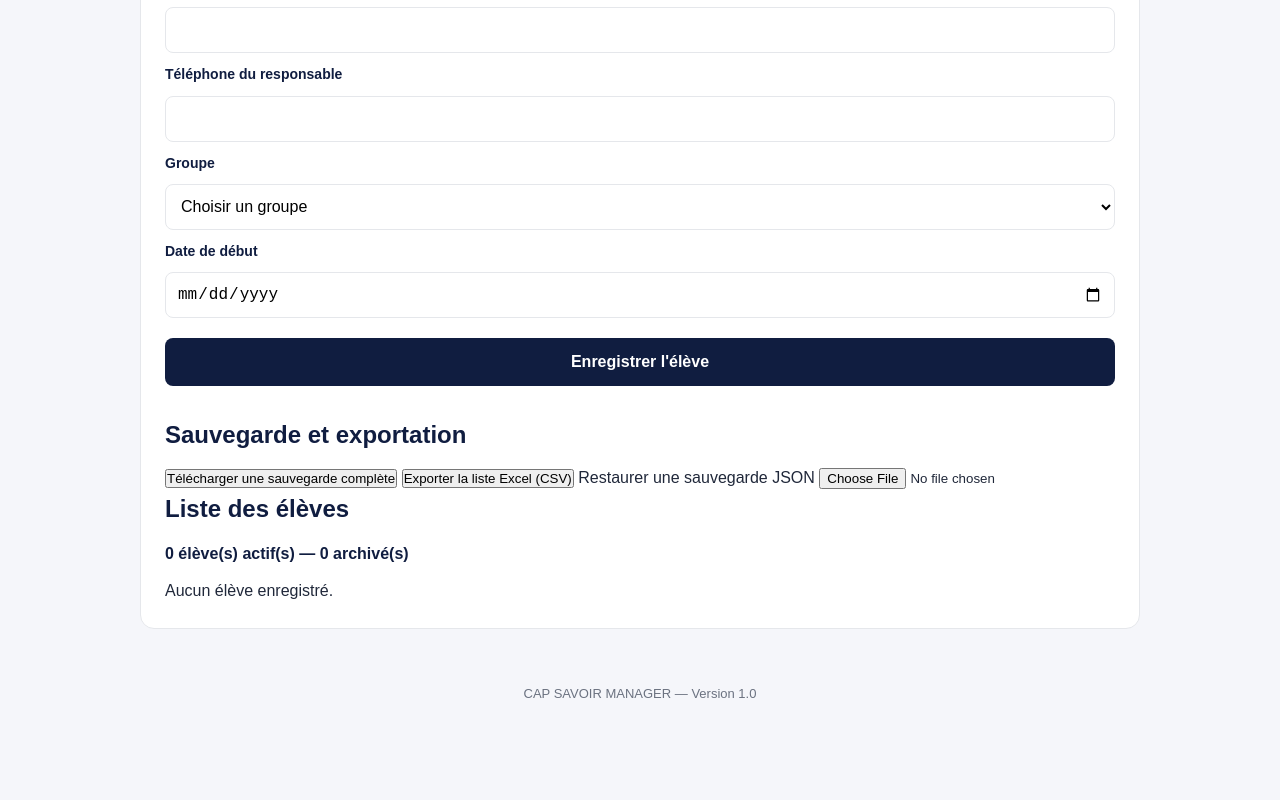
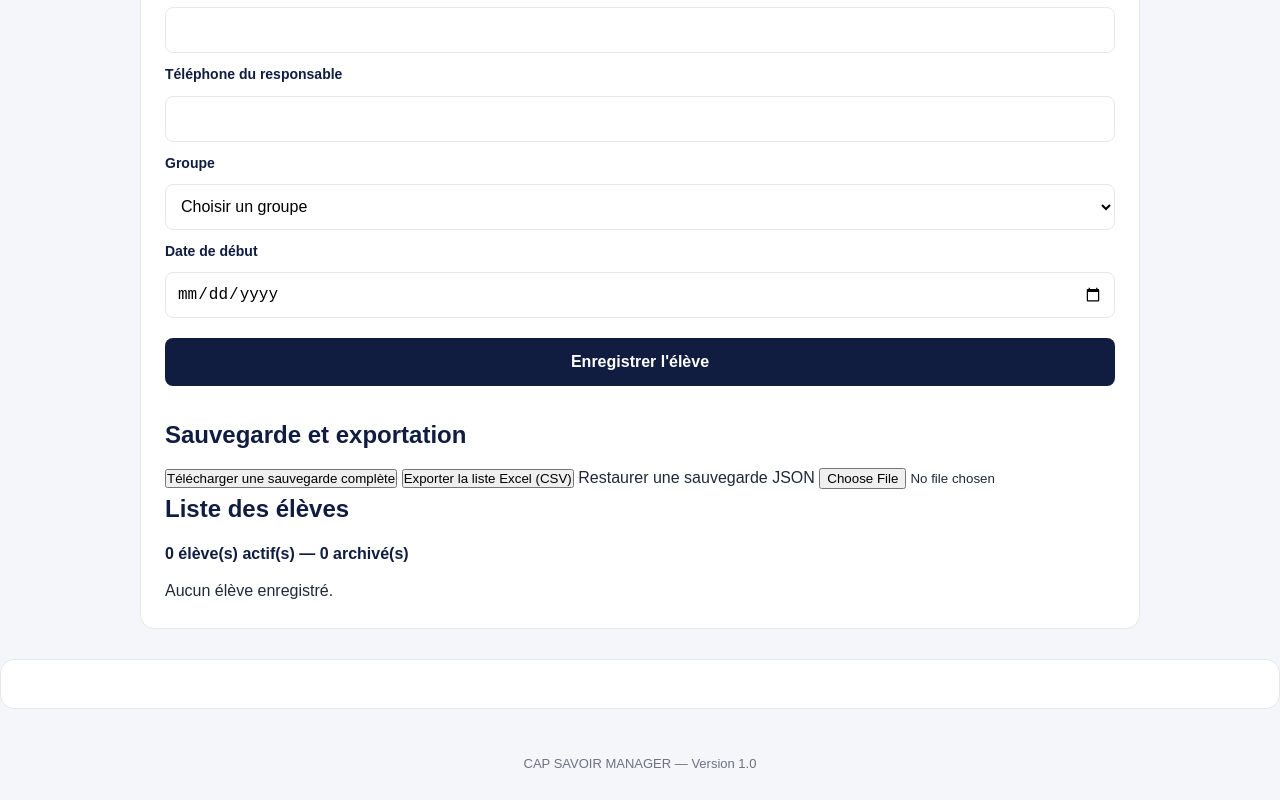
Before and after one commit to Salut2355/cap-savoir-manager, a plain HTML site: page index.html in a window 1280 px wide. Shown: the part 573-1373 px from the top of the page. Before the commit the page ends 1303 px from the top, so only its background shows below. Drawn offline with Linux system fonts and the light colour scheme; a script that the page names is missing.

Commit message:
Update index.html

```diff
--- a/index.html
+++ b/index.html
@@ -92,7 +92,7 @@
       </div>
     </section>
   </main>
-
+<section class="attendance-section" id="attendance-section"></section>
   <footer>
     <p>CAP SAVOIR MANAGER — Version 1.0</p>
   </footer>
```
